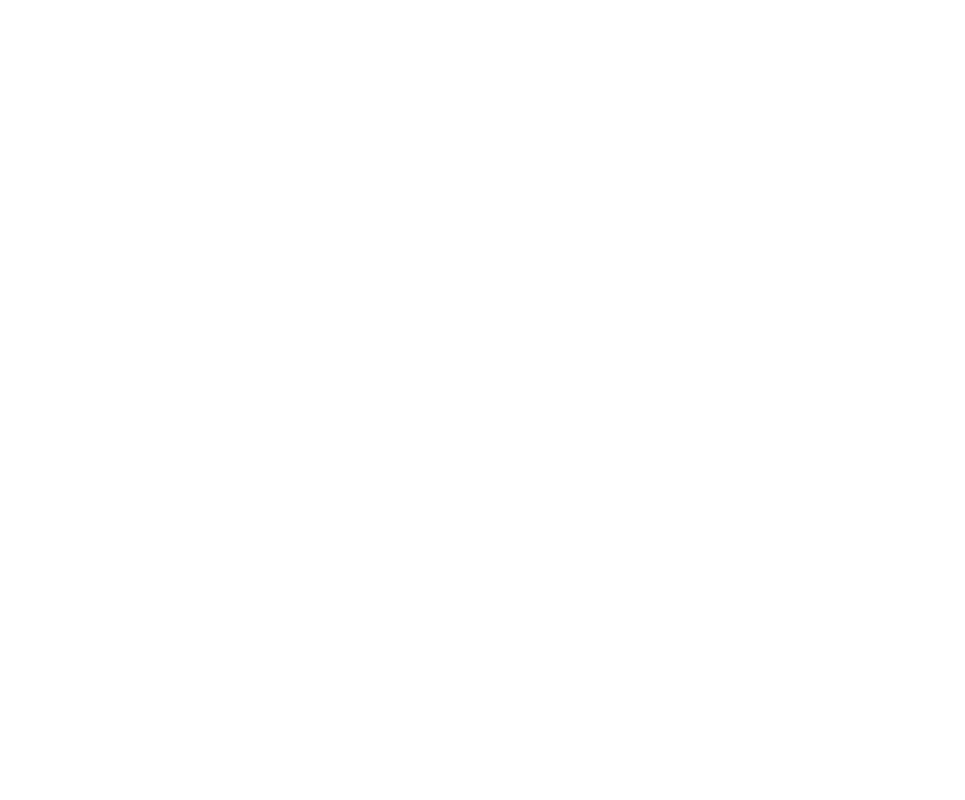
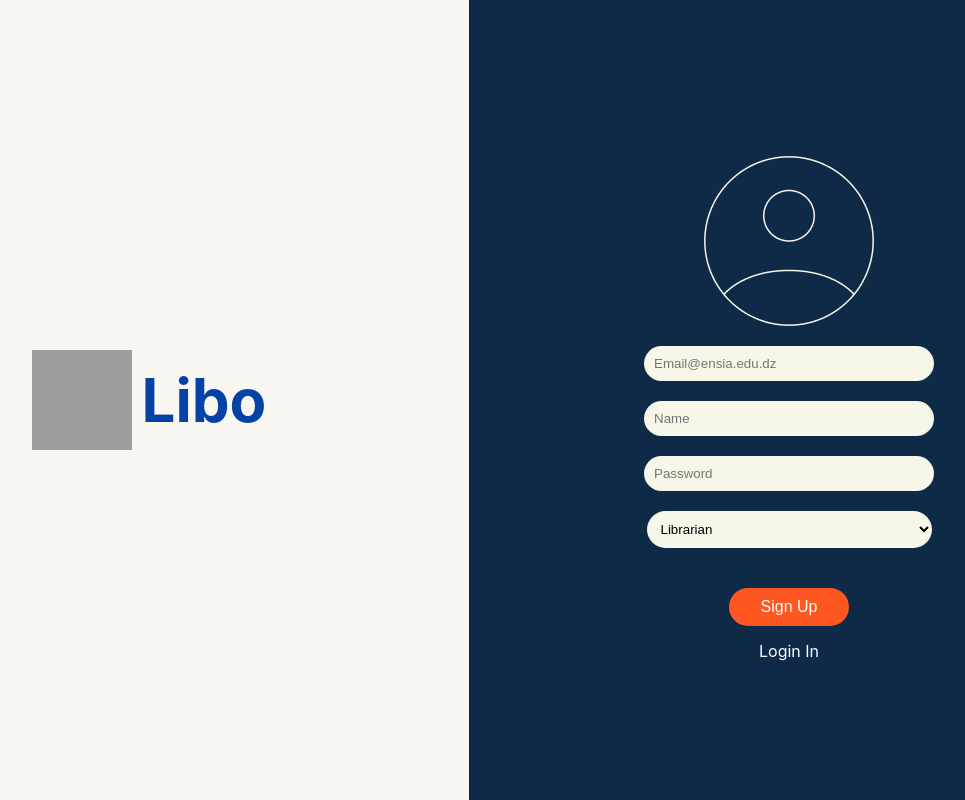
Before and after one commit to Benshekniel/RAD_LIBO, a React (Create React App) app: page / in a window 1280 px wide. Before the commit this address had no page. Shown: the whole page, without its empty margins (171-1136 px from the left). Built offline with nearby package versions, Linux system fonts and the light colour scheme; grey boxes are pictures that could not be loaded.

Commit message:
some edit

```diff
--- a/src/App.js
+++ b/src/App.js
@@ -10,13 +10,13 @@
 import ReturnBooks from './User/ReturnBooks';
 import RequestedBooks from './User/RequestedBooks';
 // import Login from './Auth/Login';
-// import Signup from './Auth/SignUp';
+import Signup from './Auth/SignUp';
 
 
 const App = () => {
   return (
     <>
-    {/* <Login /> */}
+    <Signup />
     <Router>
       <div className="app-container">
         <div className="content-container">
```
